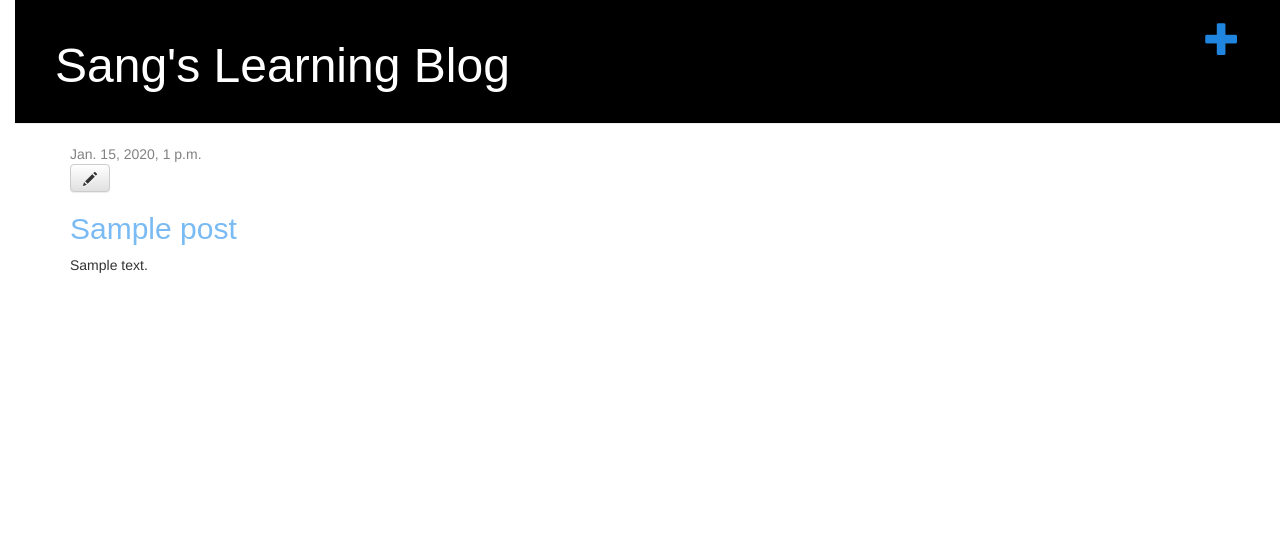
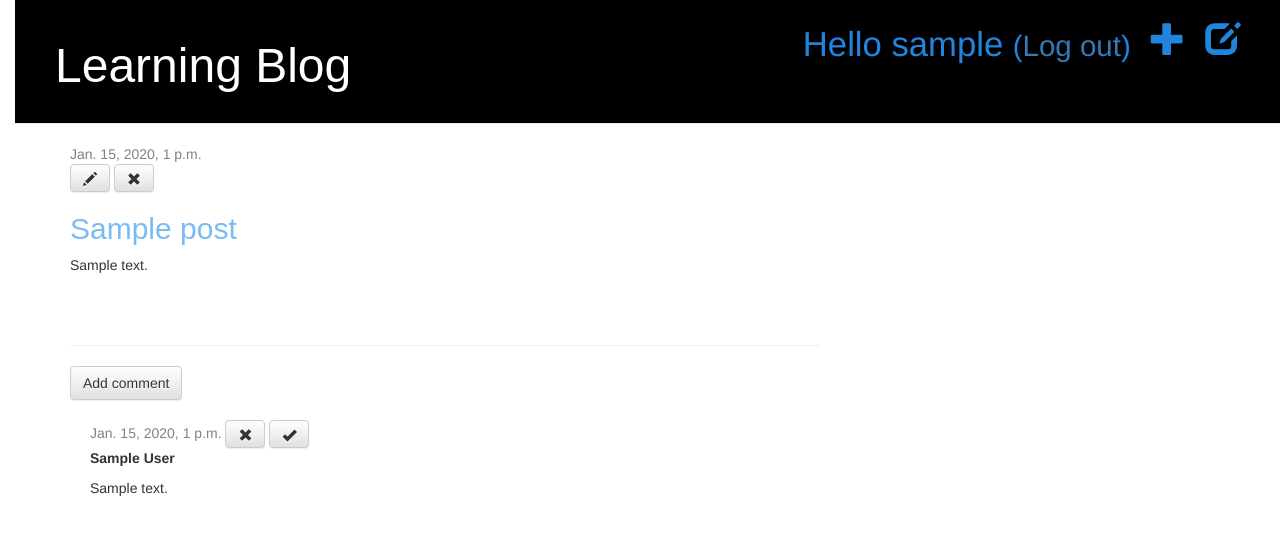
Before and after one commit to sangkips/Learn-blog, a Django app: page /post/1/ in a window 1280 px wide. Shown: the top 535 px of the page. Run offline with Django 3.2, Linux system fonts and the light colour scheme; a user stored in the database is signed in; tables that the repository leaves empty hold one stand-in row (values such as "Sample post"); parts of the project's set-up code (start-up, migrations or seed data) failed here and were passed over; some libraries are stand-ins or nearby versions.

Commit message:
Added comment section

```diff
--- a/myblog/blog/admin.py
+++ b/myblog/blog/admin.py
@@ -1,5 +1,5 @@
 from django.contrib import admin
-from .models import Post
+from .models import Post, Comment
 
 
 class PostAdmin(admin.ModelAdmin):
@@ -9,3 +9,4 @@ class PostAdmin(admin.ModelAdmin):
 
 
 admin.site.register(Post, PostAdmin)
+admin.site.register(Comment)
--- a/myblog/blog/models.py
+++ b/myblog/blog/models.py
@@ -16,3 +16,18 @@ class Post(models.Model):
 
     def __str__(self):
         return self.title
+
+
+class Comment(models.Model):
+    post = models.ForeignKey('blog.Post', on_delete=models.CASCADE, related_name='comments')
+    author = models.CharField(max_length=250)
+    content = models.TextField()
+    created_date = models.DateTimeField(default=timezone.now)
+    approved_content = models.BooleanField(default=False)
+
+    def approve(self):
+        self.approved_comment = True
+        self.save()
+
+    def __str__(self):
+        return self.content
--- a/myblog/blog/static/css/blog.css
+++ b/myblog/blog/static/css/blog.css
@@ -53,3 +53,8 @@ h1, h2, h3, h4 {
 .post h2 a, .post h2 a:visited {
     color: #000000;
 }
+
+.comment {
+    margin: 20px 0px 20px 20px;
+
+}
--- a/myblog/blog/templates/blog/base.html
+++ b/myblog/blog/templates/blog/base.html
@@ -10,9 +10,13 @@
     <body>
         <div class="page-header">
             {% if user.is_authenticated %}
+            <a href="{% url 'post_list_draft' %}" class="top-menu"><span class="glyphicon glyphicon-edit"></span></a>
             <a href="{% url 'post_new' %}" class="top-menu"><span class="glyphicon glyphicon-plus"></span></a>
+            <p class="top-menu">Hello {{ user.username }} <small>(<a href="{% url 'logout' %}">Log out</a>) </small></p>
+            {% else %}
+            <a href="{% url 'login' %}" class="top-menu"><span class="glyphicon glyphicon-lock"></span> </a>
             {% endif %}
-             <h1><a href="/">Sang's Learning Blog</a></h1>
+             <h1><a href="/">Learning Blog</a></h1>
         </div>
 
         <div class="content container">
--- a/myblog/blog/templates/blog/post_detail.html
+++ b/myblog/blog/templates/blog/post_detail.html
@@ -7,12 +7,34 @@
     <div class="date">
         {{ post.published_date }}
     </div>
+    {% else %}
+    <a class="btn btn-default" href="{% url 'post_publish' pk=post.pk %}">Publish</a>
     {% endif %}
     {% if user.is_authenticated %}
     <a class="btn btn-default" href="{% url 'post_edit' pk=post.pk %}"><span class="glyphicon glyphicon-pencil"></span></a>
+    <a class="btn btn-default" href="{% url 'post_remove' pk=post.pk %}"><span class="glyphicon glyphicon-remove"></span> </a>
     {% endif %}
     <h2>{{ post.title }}</h2>
     <p>{{ post.content|linebreaksbr }}</p>
 </div>
+<hr>
+<a class="btn btn-default" href="{% url 'add_comment_to_post' pk=post.pk %}">Add comment</a>
+{% for comment in post.comments.all %}
+    {% if user.is_authenticated or comment.approved_comment %}
+    <div class="comment">
+        <div class="date">
+            {{ comment.created_date }}
+            {% if not comment.approved_comment %}
+                <a class="btn btn-default" href="{% url 'comment_remove' pk=comment.pk %}"><span class="glyphicon glyphicon-remove"></span></a>
+                <a class="btn btn-default" href="{% url 'comment_approve' pk=comment.pk %}"><span class="glyphicon glyphicon-ok"></span></a>
+            {% endif %}
+        </div>
+        <strong>{{ comment.author }}</strong>
+        <p>{{ comment.content|linebreaks }}</p>
+    </div>
+    {% endif %}
+{% empty %}
+    <p>No comments posted yet :(</p>
+{% endfor %}
 
-{% endblock%}
+{% endblock %}
--- a/myblog/blog/templates/blog/post_list.html
+++ b/myblog/blog/templates/blog/post_list.html
@@ -8,6 +8,7 @@
     </div>
     <h2><a href="{% url 'post_detail' pk=post.pk %}">{{ post.title }}</a></h2>
     <p>{{ post.content|linebreaksbr }}</p>
+  <a href="{% url 'post_detail' pk=post.pk %}">Comments: {{ post.comments.count }}</a>
 </div>
 {% endfor %}
 {% endblock%}
--- a/myblog/blog/urls.py
+++ b/myblog/blog/urls.py
@@ -6,4 +6,10 @@ urlpatterns = [
     path('post/<int:pk>/', views.post_detail, name='post_detail'),
     path('post/new/', views.post_new, name='post_new'),
     path('post/<int:pk>/edit/', views.post_edit, name='post_edit'),
+    path('drafts/', views.post_list_draft, name='post_list_draft'),
+    path('post/<int:pk>/publish', views.post_publish, name='post_publish'),
+    path('post/<int:pk>/remove', views.post_remove, name='post_remove'),
+    path('post/<int:pk>/comment/', views.add_comment, name='add_comment_to_post'),
+    path('comment/<int:pk>/approve/', views.comment_approve, name='comment_approve'),
+    path('comment/<int:pk>/remove/', views.comment_remove, name='comment_remove'),
 ]
--- a/myblog/blog/views.py
+++ b/myblog/blog/views.py
@@ -1,7 +1,8 @@
-from .models import Post
+from .models import Post, Comment
 from django.utils import timezone
 from django.shortcuts import render, get_object_or_404, redirect
-from .forms import PostForm
+from .forms import PostForm, CommentForm
+from django.contrib.auth.decorators import login_required
 
 
 def post_list(request):
@@ -14,6 +15,7 @@ def post_detail(request, pk):
     return render(request, 'blog/post_detail.html', {'post': post})
 
 
+@login_required()
 def post_new(request):
     form = PostForm()
     if request.method == "POST":
@@ -21,7 +23,6 @@ def post_new(request):
         if form.is_valid():
             post = form.save(commit=False)
             post.author = request.user
-            post.published_date = timezone.now()
             post.save()
             return redirect('post_detail', pk=post.pk)
         else:
@@ -29,6 +30,7 @@ def post_new(request):
     return render(request, 'blog/post_edit.html', {'form': form})
 
 
+@login_required
 def post_edit(request, pk):
     post = get_object_or_404(Post, pk=pk)
     if request.method == "POST":
@@ -36,9 +38,56 @@ def post_edit(request, pk):
         if form.is_valid():
             post = form.save(commit=False)
             post.author = request.user
-            post.published_date = timezone.now()
             post.save()
             return redirect('post_detail', pk=post.pk)
     else:
         form = PostForm(instance=post)
     return render(request, 'blog/post_edit.html', {'form': form})
+
+
+@login_required
+def post_list_draft(request):
+    posts = Post.objects.filter(published_date__isnull=True).order_by('created_date')
+    return render(request, 'blog/post_list_draft.html', {'posts': posts})
+
+
+@login_required
+def post_publish(request, pk):
+    post = get_object_or_404(Post, pk=pk)
+    post.publish()
+    return redirect('post_detail', pk=pk)
+
+
+@login_required
+def post_remove(request, pk):
+    post = get_object_or_404(Post, pk=pk)
+    post.delete()
+    return redirect('post_list')
+
+
+def add_comment(request, pk):
+    post = get_object_or_404(Post, pk=pk)
+    if request.method == "POST":
+        form = CommentForm(request.POST)
+        if form.is_valid():
+            comment = form.save(commit=False)
+            comment.post = post
+            comment.save()
+            return redirect('post_detail', pk=post.pk)
+    else:
+        form = CommentForm()
+    return render(request, 'blog/add_comment.html', {'form': form})
+
+
+@login_required
+def comment_approve(request, pk):
+    comment = get_object_or_404(Comment, pk=pk)
+    comment.approve()
+    return redirect('post_detail', pk=comment.post.pk)
+
+
+@login_required
+def comment_remove(request, pk):
+    comment = get_object_or_404(Comment, pk=pk)
+    comment.delete()
+    return redirect('post_detail', pk=comment.post.pk)
--- a/myblog/myblog/urls.py
+++ b/myblog/myblog/urls.py
@@ -15,8 +15,12 @@ Including another URLconf
 """
 from django.contrib import admin
 from django.urls import path, include
+from django.contrib.auth import views
+
 
 urlpatterns = [
     path('admin/', admin.site.urls),
+    path('accounts/login/', views.LoginView.as_view(), name='login'),
+    path('accounts/logout/', views.LogoutView.as_view(next_page='/'), name='logout'),
     path('', include('blog.urls')),
 ]
--- a/myblog/myblog/wsgi.py
+++ b/myblog/myblog/wsgi.py
@@ -10,6 +10,8 @@ https://docs.djangoproject.com/en/2.2/howto/deployment/wsgi/
 import os
 
 from django.core.wsgi import get_wsgi_application
+from whitenoise.django import DjangoWhiteNoise
+application = DjangoWhiteNoise(application)
 
 os.environ.setdefault('DJANGO_SETTINGS_MODULE', 'myblog.settings')
 
```
Also changed, not shown: myblog/blog/forms.py (+8 -1 lines), myblog/blog/templates/registration/login.html (added, +25 -0 lines), myblog/myblog/settings.py (+5 -2 lines).
